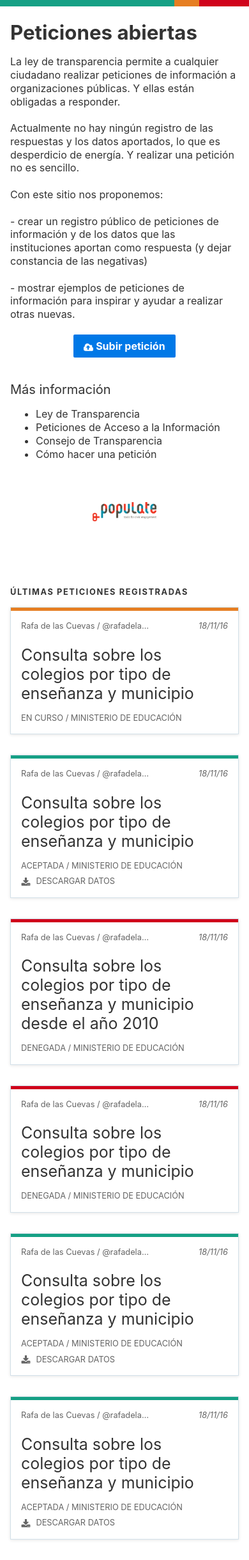
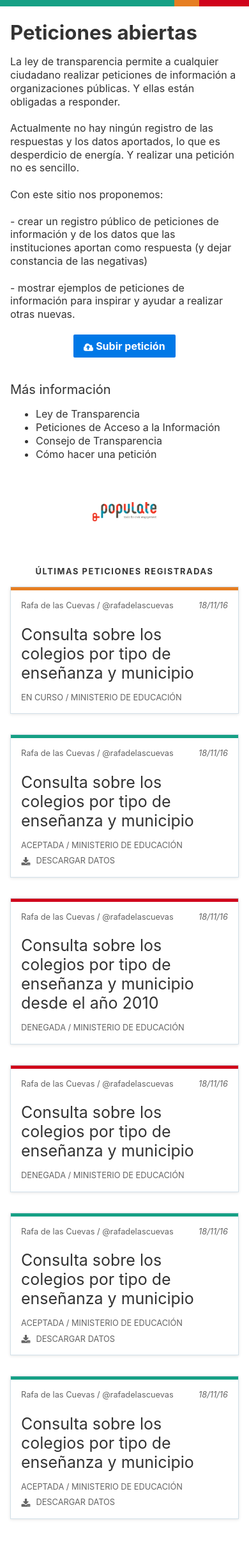
Before and after one commit to PopulateTools/peticiones-abiertas, a Jekyll site: the page built from index.html, in a window 390 px wide. Shown: the whole page at 64% size. Built offline with Jekyll 4.4.1, drawn with Linux system fonts in a browser that asks for light colours; after the commit the page ends 2407 px from its top, so only the background shows below that.

Commit message:
More mobile fixes

```diff
--- a/_sass/_cards.scss
+++ b/_sass/_cards.scss
@@ -16,7 +16,7 @@
 }
 .cardHandle {
     display: inline-block;
-    width: 200px;
+    width: 80%;
     white-space: nowrap;
     overflow: hidden;
     text-overflow: ellipsis;
--- a/_sass/_home.scss
+++ b/_sass/_home.scss
@@ -11,7 +11,8 @@
     text-transform: uppercase;
     font-weight: 700;
     letter-spacing: 0.1rem;
-    font-size: $small
+    font-size: $small;
+    text-align: center;
 }
 .logo {
     max-width: 100px;
@@ -25,4 +26,7 @@
     .wrapper {
         margin: 2rem;
     }
+    .petitionTitle {
+        text-align: left;
+    }
 }
--- a/index.html
+++ b/index.html
@@ -1,7 +1,7 @@
 ---
 layout: default
 ---
-<div class="pure-u-1 pure-u-md-1-3 mb2">
+<div class="pure-u-1 pure-u-md-1-3">
     <div class="wrapper">
         <div class="mainCopy mb4">
             <h1 class="mainTitle">Peticiones abiertas</h1>
```
